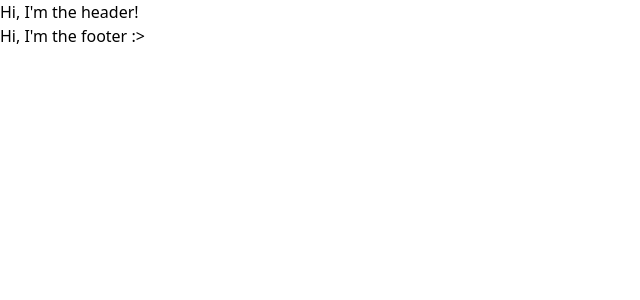
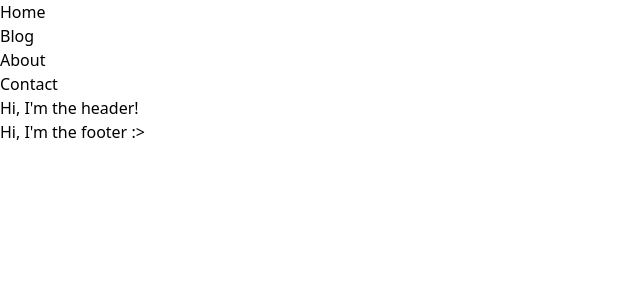
Before and after one commit to codazendev/codazen.dev, a SvelteKit app: page / in a window 1280 px wide. Shown: the top 300 px of the page, without its empty margins (0-640 px from the left). Built offline with nearby package versions, Linux system fonts and the light colour scheme.

Commit message:
added navigation header for basic pages

```diff
--- /dev/null
+++ b/src/lib/components/Header.svelte
@@ -0,0 +1,18 @@
+<!-- Header.svelte -->
+<header>
+	<a href="/">Home</a>
+
+	<nav>
+		<ul>
+			<li>
+				<a href="/blog">Blog</a>
+			</li>
+			<li>
+				<a href="/about">About</a>
+			</li>
+			<li>
+				<a href="/contact">Contact</a>
+			</li>
+		</ul>
+	</nav>
+</header>
--- a/src/routes/+layout.svelte
+++ b/src/routes/+layout.svelte
@@ -1,8 +1,11 @@
 <script lang="ts">
 	import '../app.css';
+	import Header from '$lib/components/Header.svelte';
 
 	let { children } = $props();
 </script>
+
+<Header />
 
 <h1>Hi, I'm the header!</h1>
 
```
